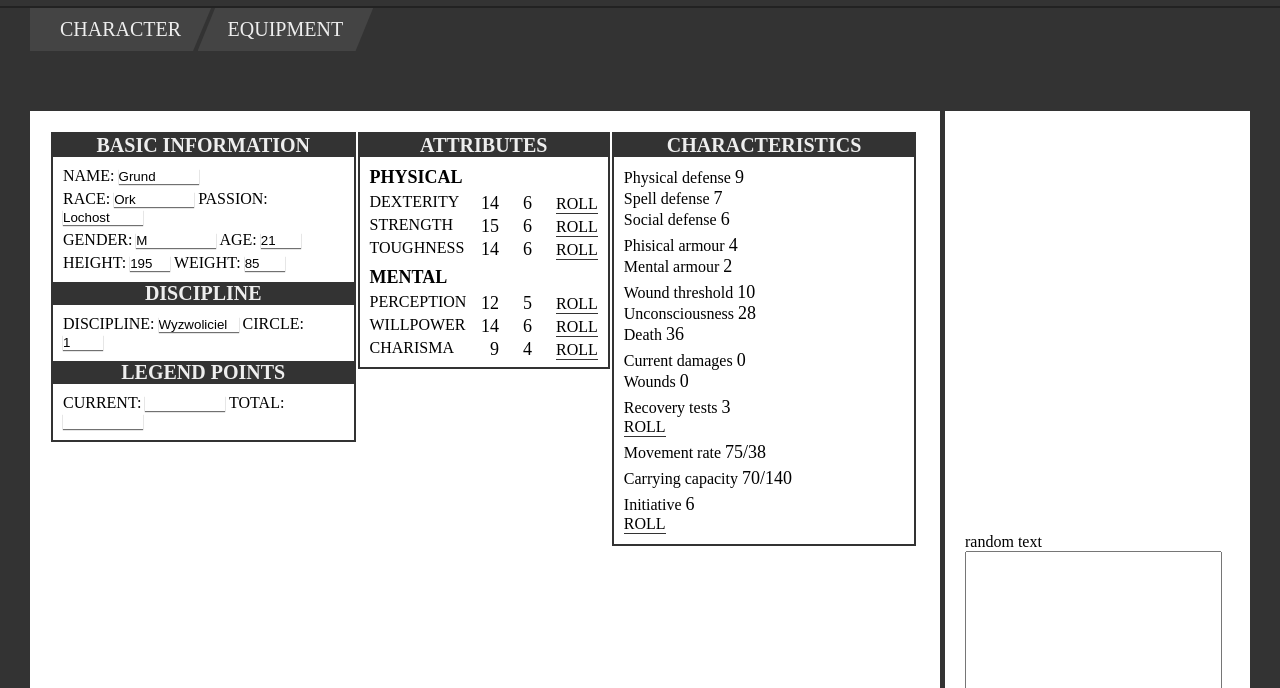
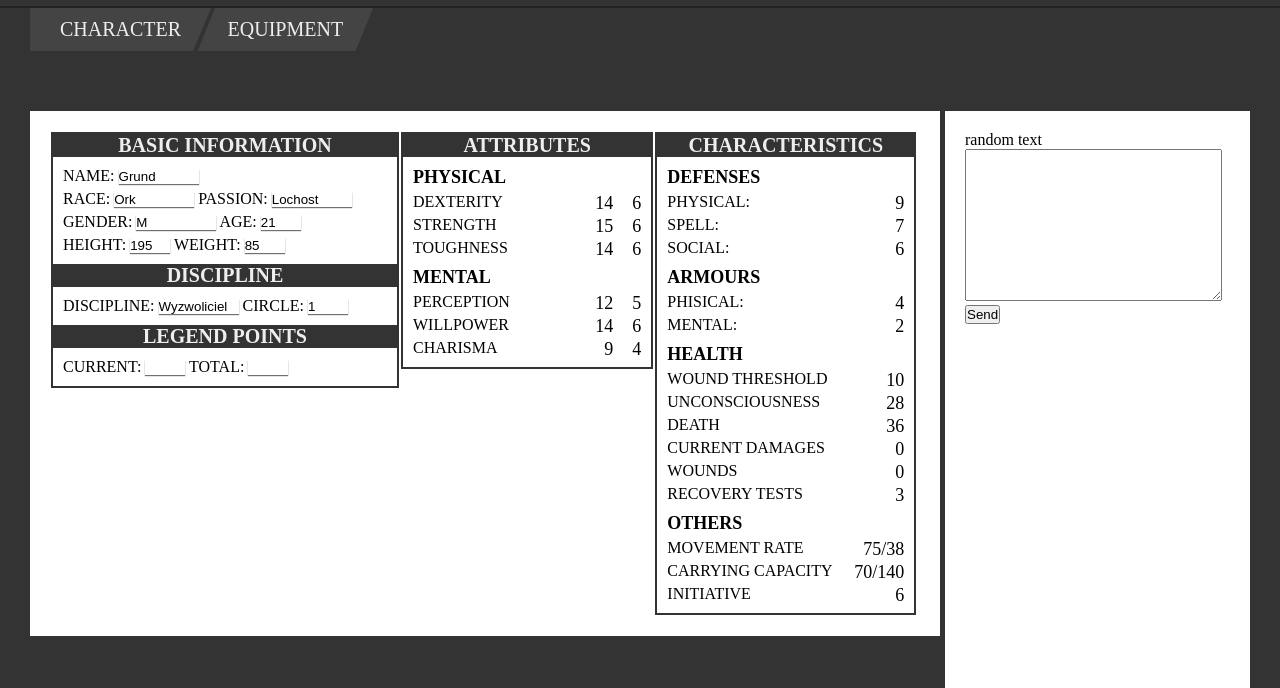
Before and after one commit to OskarGrzelak/EarthdawnCharacterSheet, a plain HTML site: page index.html in a window 1280 px wide. Shown: the part 112-800 px from the top of the page. Drawn offline with Linux system fonts and the light colour scheme.

Commit message:
style.css - character characteristics

```diff
--- a/index.html
+++ b/index.html
@@ -76,10 +76,10 @@
                         </div>
                         <div class="character__info-box">
                             <div class="character__info">
-                                <label class="character__label" for="char-weight">Current:</label>
-                                <input class="character__input" type="text" id="char-weight">
-                                <label class="character__label" for="char-discipline">Total:</label>
-                                <input class="character__input" type="text" id="char-weight">
+                                <label class="character__label" for="char-current">Current:</label>
+                                <input class="character__input" type="number" id="char-current">
+                                <label class="character__label" for="char-total">Total:</label>
+                                <input class="character__input" type="number" id="char-total">
                             </div>
                         </div>
                     </div>
@@ -93,26 +93,23 @@
                         <ul class="list">
                             <li class="item">
                                 <p class="attribute-name">Dexterity</p>
-                                <div class="details">
+                                <div class="values">
                                     <div class="value">14</div>
                                     <div class="step">6</div>
-                                    <div class="roll">roll</div>
                                 </div>
                             </li>
                             <li class="item">
                                 <p class="attribute-name">Strength</p>
-                                <div class="details">
+                                <div class="values">
                                     <div class="value">15</div>
                                     <div class="step">6</div>
-                                    <div class="roll">roll</div>
                                 </div>
                             </li>
                             <li class="item">
                                 <p class="attribute-name">Toughness</p>
-                                <div class="details">
+                                <div class="values">
                                     <div class="value">14</div>
                                     <div class="step">6</div>
-                                    <div class="roll">roll</div>
                                 </div>
                             </li>
                         </ul>
@@ -120,26 +117,23 @@
                         <ul class="list">
                             <li class="item">
                                 <p class="attribute-name">Perception</p>
-                                <div class="details">
+                                <div class="values">
                                     <div class="value">12</div>
                                     <div class="step">5</div>
-                                    <div class="roll">roll</div>
                                 </div>
                             </li>
                             <li class="item">
                                 <p class="attribute-name">willpower</p>
-                                <div class="details">
+                                <div class="values">
                                     <div class="value">14</div>
                                     <div class="step">6</div>
-                                    <div class="roll">roll</div>
                                 </div>
                             </li>
                             <li class="item">
                                 <p class="attribute-name">Charisma</p>
-                                <div class="details">
+                                <div class="values">
                                     <div class="value">9</div>
                                     <div class="step">4</div>
-                                    <div class="roll">roll</div>
                                 </div>
                             </li>
                         </ul>
@@ -150,38 +144,72 @@
                         <h2 class="title">Characteristics</h2>
                     </div>
                     <div class="character__info-box">
+                        <h3 class="subtitle">defenses</h3>
                         <ul class="list">
                             <li class="item">
-                                <div class="defense"><p>Physical defense <span class="value">9</span></p></div>
-                                <div class="defense"><p>Spell defense <span class="value">7</span></p></div>
-                                <div class="defense"><p>Social defense <span class="value">6</span></p></div>
+                                <p class="attribute-name">Physical: </p>
+                                <div class="values value">9</div>
                             </li>
                             <li class="item">
-                                <div class="armour"><p>Phisical armour <span class="value">4</span></p></div>
-                                <div class="armour"><p>Mental armour <span class="value">2</span></p></div>
+                                <p class="attribute-name">Spell: </p>
+                                <div class="values value">7</div>
                             </li>
                             <li class="item">
-                                <div class="health"><p>Wound threshold <span class="value">10</span></p></div>
-                                <div class="health"><p>Unconsciousness <span class="value">28</span></p></div>
-                                <div class="health"><p>Death <span class="value">36</span></p></div>
+                                <p class="attribute-name">Social: </p>
+                                <div class="values value">6</div>
+                            </li>
+                        </ul>
+                        <h3 class="subtitle">armours</h3>
+                        <ul class="list">
+                            <li class="item">
+                                <p class="attribute-name">Phisical: </p>
+                                <div class="values value">4</div>
                             </li>
                             <li class="item">
-                                <div class="damages"><p>Current damages <span class="value">0</span></p></div>
-                                <div class="damages"><p>Wounds <span class="value">0</span></p></div>
+                                <p class="attribute-name">Mental: </p>
+                                <div class="values value">2</div>
+                            </li>
+                        </ul>
+                        <h3 class="subtitle">Health</h3>
+                        <ul class="list">
+                            <li class="item">
+                                <p class="attribute-name">Wound threshold</p>
+                                <div class="values value">10</div>
                             </li>
                             <li class="item">
-                                <div class="recovery"><p>Recovery tests <span class="value">3</span></p></div>
-                                <div class="roll">roll</div>
+                                <p class="attribute-name">Unconsciousness</p>
+                                <div class="values value">28</div>
                             </li>
                             <li class="item">
-                                <div class="speed"><p>Movement rate <span class="value">75/38</span></p></div>
+                                <p class="attribute-name">Death</p>
+                                <div class="values value">36</div>
                             </li>
                             <li class="item">
-                                <div class="carrying"><p>Carrying capacity <span class="value">70/140</span></p></div>
+                                <p class="attribute-name">Current damages</p>
+                                <div class="values value">0</div>
                             </li>
                             <li class="item">
-                                <div class="initiative"><p>Initiative <span class="value">6</span></p></div>
-                                <div class="roll">roll</div>
+                                <p class="attribute-name">Wounds</p>
+                                <div class="values value">0</div>
+                            </li>
+                            <li class="item">
+                                <p class="attribute-name">Recovery tests</p>
+                                <div class="values value">3</div>
+                            </li>
+                        </ul>
+                        <h3 class="subtitle">Others</h3>
+                        <ul class="list">
+                            <li class="item">
+                                <p class="attribute-name">Movement rate</p>
+                                <div class="values value">75/38</div>
+                            </li>
+                            <li class="item">
+                                <p class="attribute-name">Carrying capacity</p>
+                                <div class="values value">70/140</div>
+                            </li>
+                            <li class="item">
+                                <p class="attribute-name">Initiative</p>
+                                <div class="values value">6</div>
                             </li>
                         </ul>
                     </div>
--- a/sass/style.scss
+++ b/sass/style.scss
@@ -56,7 +56,7 @@ body {
     }
 }
 
-.details {
+.values {
     float: right;
 }
 
@@ -64,12 +64,12 @@ body {
 .step,
 .roll {
     display: inline-block;
+    margin-left: 1.5rem;
 }
 
 .value,
 .step {
     font-size: 1.8rem;
-    margin-right: 2rem;
 }
 
 .roll {
@@ -189,13 +189,14 @@ body {
 // main layout
 
 .content-window {
-    display: table;
+    //display: table;
     width: 100%;
     padding: 3rem;
 }
 
 .user-window {
-    display: table-cell;
+    //display: table-cell;
+    float: left;
     width: 75%;
     background-color: #fff;
     border-right: 5px solid #333;
@@ -203,8 +204,10 @@ body {
 }
 
 .dialogue-window {
-    display: table-cell;
+    //display: table-cell;
+    float: left;
     width: 25%;
+    min-height: 100vh;
     background-color: #fff;
     padding: 2rem;
 }
@@ -215,7 +218,7 @@ body {
 
     &__section {
         float: left;
-        width: 35%;
+        width: 40%;
         border: 2px solid #333;
         margin: 1px;
 
@@ -224,7 +227,7 @@ body {
         }
 
         &--characteristics {
-            width: 35%;
+            width: 30%;
         }
     }
 
```
Also changed, not shown: css/style.css.
